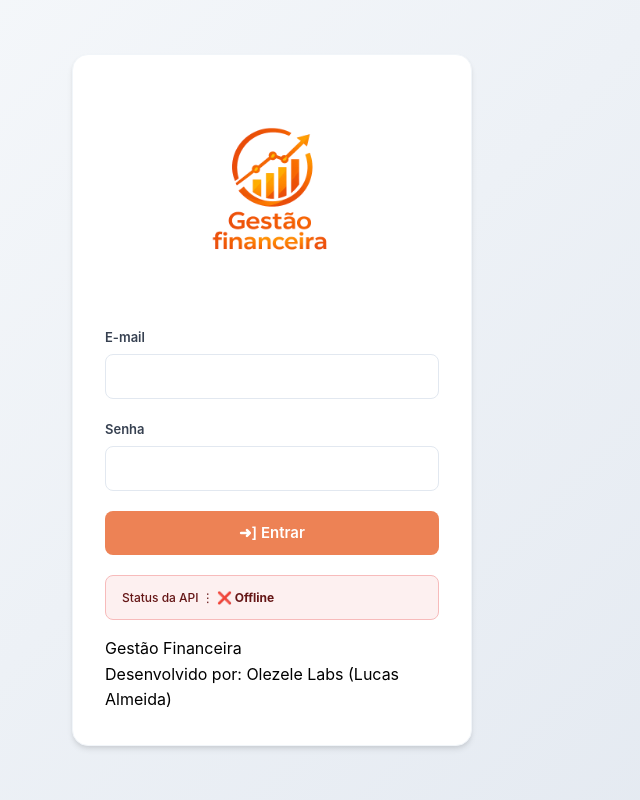
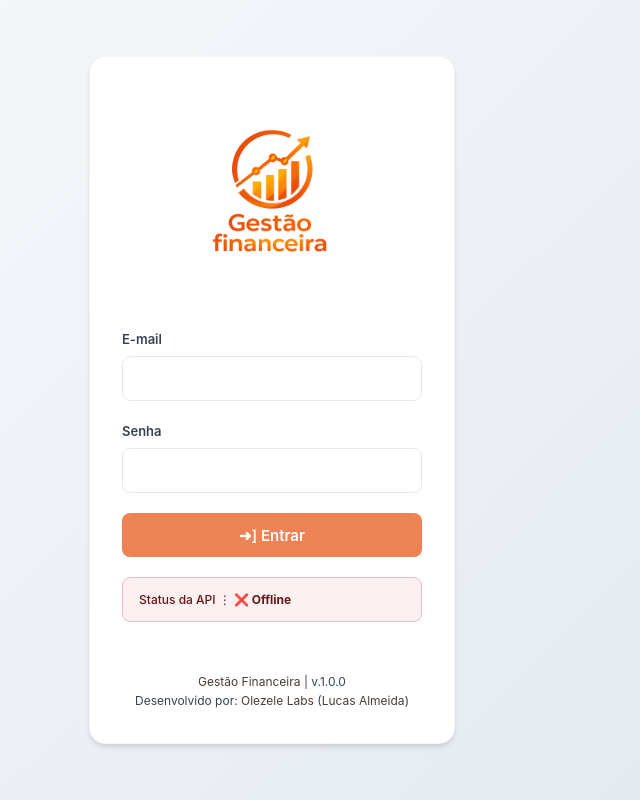
Before and after one commit to lukasalmeida/gestaofinanceira, a React app in the folder app/web/: page /login in a window 1280 px wide. Shown: the whole page, without its empty margins (368-1008 px from the left). Built offline with nearby package versions, Linux system fonts and the light colour scheme; no server answers; the HTML template or start-up script is replaced by a standard one.

Commit message:
style(login): adição do rodapé

```diff
--- a/app/web/src/config/app.js
+++ b/app/web/src/config/app.js
@@ -3,4 +3,7 @@ export const APP_CONFIG = {
   version: "1.0.0",
   author: "Lucas Almeida",
   company: "Olezele Labs",
+  linkedIn: "https://www.linkedin.com/in/lucasalmeidass/",
+  gitHubAuthor: "https://github.com/lukasalmeida",
+  gitHubProject: "https://github.com/lukasalmeida/gestaofinanceira"
 };
--- a/app/web/src/pages/login/Login.css
+++ b/app/web/src/pages/login/Login.css
@@ -420,3 +420,16 @@ body {
         scroll-behavior: auto !important;
     }
 }
+
+
+.rodape {
+    text-align: center;
+    font-size: 9pt;
+    margin-top: 50px;
+    color: #374151;
+}
+
+a.rodapeA {
+    text-decoration: none;
+    color: #493c35;
+}
--- a/app/web/src/pages/login/Login.jsx
+++ b/app/web/src/pages/login/Login.jsx
@@ -112,7 +112,7 @@ export default function Login() {
                 <span>Status da API ⋮ <b> {apiStatus}</b></span>
             </div>
 
-            <footer>{APP_CONFIG.name} <br /> Desenvolvido por: {APP_CONFIG.company} ({APP_CONFIG.author}) </footer>
+            <footer className="rodape"><a className="rodapeA" href={APP_CONFIG.gitHubProject}>{APP_CONFIG.name}</a> | v.{APP_CONFIG.version} <br /> Desenvolvido por: <a href={APP_CONFIG.gitHubAuthor} className="rodapeA">{APP_CONFIG.company}</a> (<a href={APP_CONFIG.linkedIn} className="rodapeA">{APP_CONFIG.author}</a>) </footer>
 
             <div className="success-message" id="successMessage">
                 <div className="success-icon">
```
